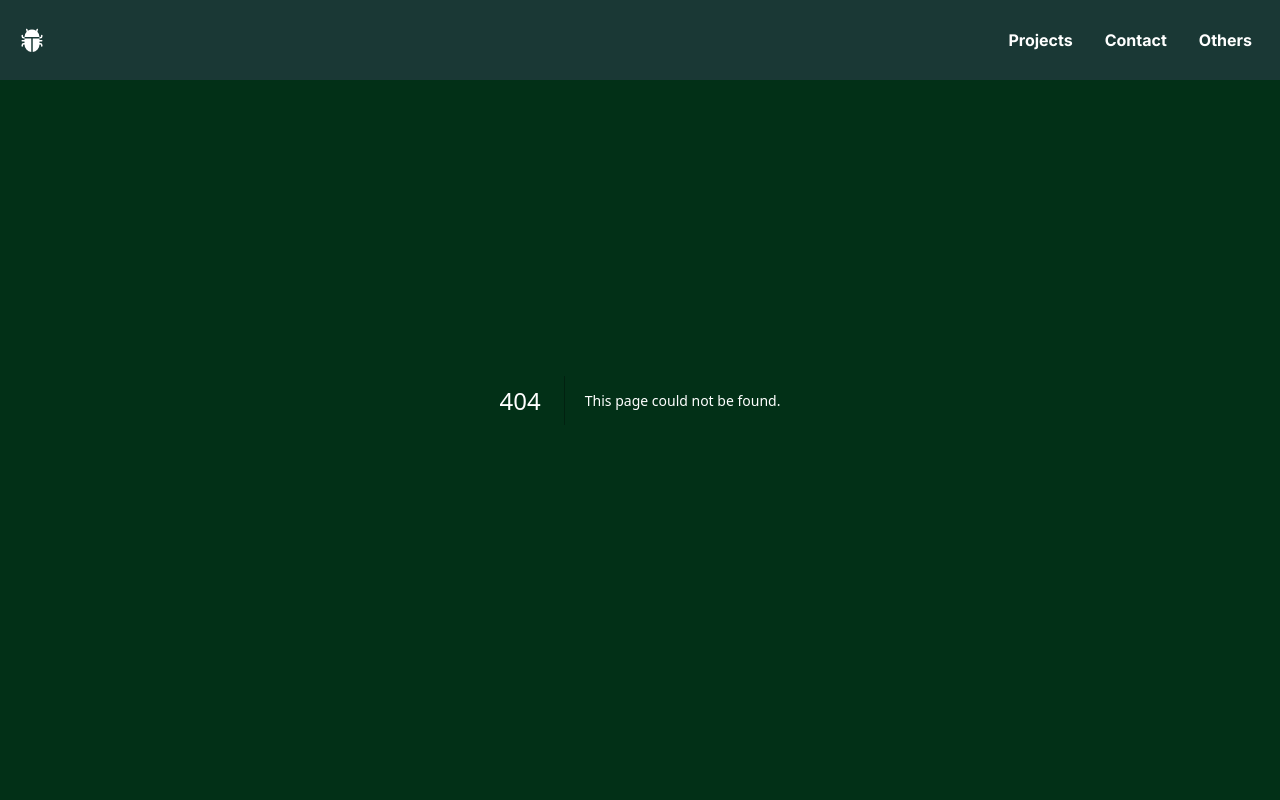
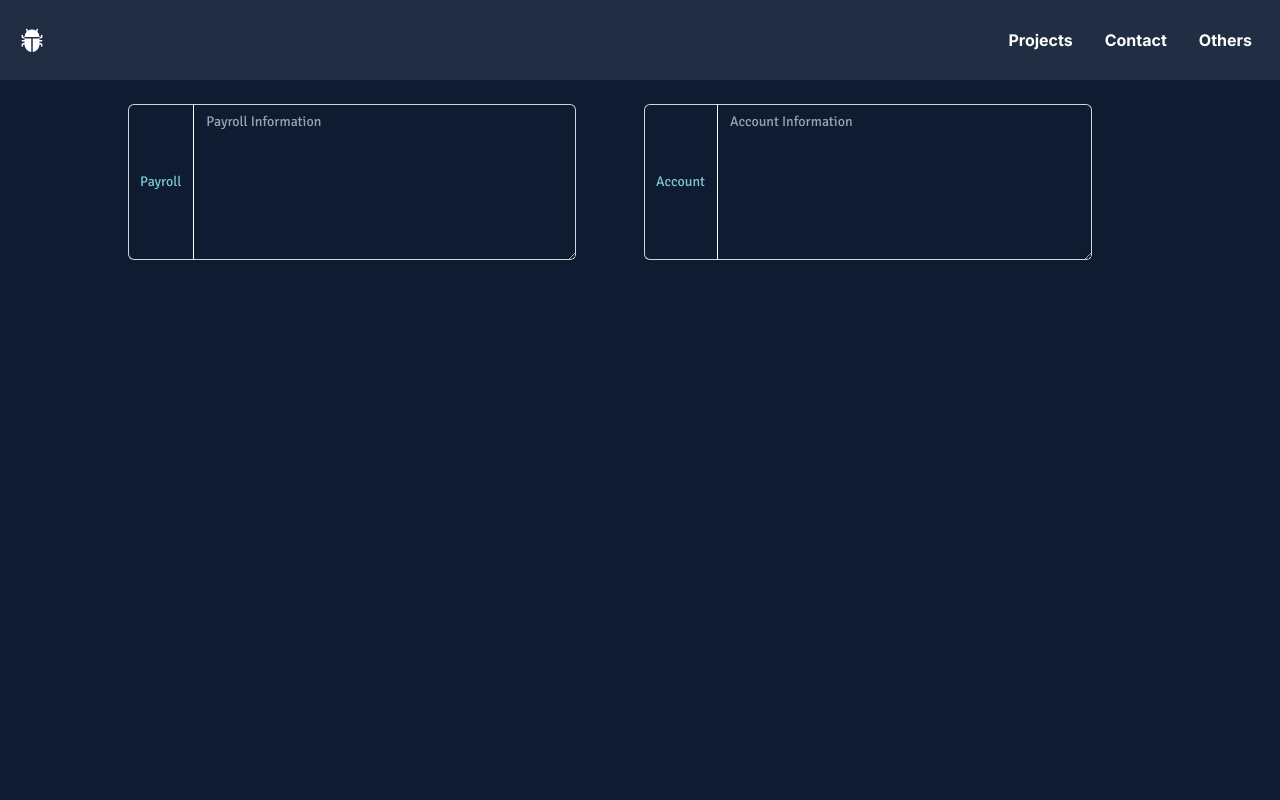
Before and after one commit to Parzival-IOI/Portfolio_3.0, a Next.js app: page /Temporary in a window 1280 px wide. Before the commit this address had no page. Shown: the top 800 px of the page. Built offline with nearby package versions, Linux system fonts and the light colour scheme.

Commit message:
payroll information

```diff
--- a/Components/Navbar.tsx
+++ b/Components/Navbar.tsx
@@ -40,6 +40,10 @@ const others: NavName[] = [
   {
     name: 'Fixed',
     path: '/Interest/Fixed'
+  },
+  {
+    name: 'Payroll',
+    path: '/Temporary'
   }
 ]
 
@@ -80,8 +84,8 @@ const Navbar = () => {
                 <Menu key={index}>
                   <MenuButton className="px-1 py-1 hover:text-slate-300 relative transition-all duration-300 before:content-[''] before:transition-all before:absolute before:bottom-0 before:left-0 before:rounded-md before:h-[8%] before:bg-white data-[active]:before:w-full before:w-0 hover:before:w-full">{items.name}</MenuButton>
                   <MenuItems anchor="bottom">
-                    {others.map((link) => (
-                      <div className="block data-[focus]:bg-blue-100 z-50">
+                    {others.map((link, index) => (
+                      <div key={index} className="block data-[focus]:bg-blue-100 z-50">
                         <MenuItem key={link.path} >
                           <Link href={link.path}>{link.name}</Link>
                         </MenuItem>
--- /dev/null
+++ b/app/Temporary/page.tsx
@@ -0,0 +1,81 @@
+'use client';
+
+import { useState } from "react";
+
+export type payroll_type = {
+  branch: number,
+  account: string,
+  salary: string
+}
+
+
+const page = () => {
+
+  const [payroll, setPayroll] = useState<string>();
+  const [account, setAccount] = useState<string>();
+  const [payrollcut, setPayrollcut] = useState<payroll_type[]>([]);
+
+
+  function insertPayroll(text: string) {
+    const convert = text.split("\n");
+    const array: payroll_type[] = [];
+
+    convert.map((value) => {
+      const test = value.split(",");
+      const newArray: payroll_type = {
+        branch: parseInt(test[0]),
+        account: test[1],
+        salary: test[2],
+      }
+      array.push(newArray);
+    })
+
+    setPayroll(text);
+    setPayrollcut(array);
+
+    console.log(array);
+  }
+
+  return (
+    <div className="min-h-screen bg-[#0f1b31] text-[#7cc7d4]">
+      <div className="p-8 md:py-20 md:px-32 max-w-7xl mx-auto">
+        <section className="pt-8 lg:pt-4 w-full h-auto grid grid-cols-1 md:grid-cols-2 gap-2">
+        <div className="mt-2">
+            <div className="flex flex-row-reverse rounded-md shadow-sm ring-1 ring-inset ring-gray-300 focus-within:ring-2 focus-within:ring-inset focus-within:ring-indigo-600 sm:max-w-md">
+              <textarea name="payroll" id="payroll" autoComplete="payroll"
+                className="block flex-1 peer border-0 outline-none bg-transparent py-1.5 px-3 placeholder:text-gray-400 focus:ring-0 sm:text-sm sm:leading-6"
+                placeholder="Payroll Information"
+                rows={6}
+                defaultValue={payroll}
+                onChange={e => {
+                  insertPayroll(e.target.value)
+                }}
+              >
+
+              </textarea>
+              <span className="flex select-none items-center px-3 sm:text-sm border-r border-white peer-focus:border-r-2 peer-focus:border-indigo-600" >Payroll</span>
+            </div>
+          </div>
+          <div className="mt-2">
+            <div className="flex flex-row-reverse rounded-md shadow-sm ring-1 ring-inset ring-gray-300 focus-within:ring-2 focus-within:ring-inset focus-within:ring-indigo-600 sm:max-w-md">
+              <textarea name="account" id="account" autoComplete="account"
+                className="block flex-1 peer border-0 outline-none bg-transparent py-1.5 px-3 placeholder:text-gray-400 focus:ring-0 sm:text-sm sm:leading-6"
+                placeholder="Account Information"
+                rows={6}
+                defaultValue={account}
+                onChange={e => {
+                  setAccount(e.target.value)
+                }}
+              >
+
+              </textarea>
+              <span className="flex select-none items-center px-3 sm:text-sm border-r border-white peer-focus:border-r-2 peer-focus:border-indigo-600" >Account</span>
+            </div>
+          </div>
+        </section>
+      </div>
+    </div>
+  )
+}
+
+export default page
```
